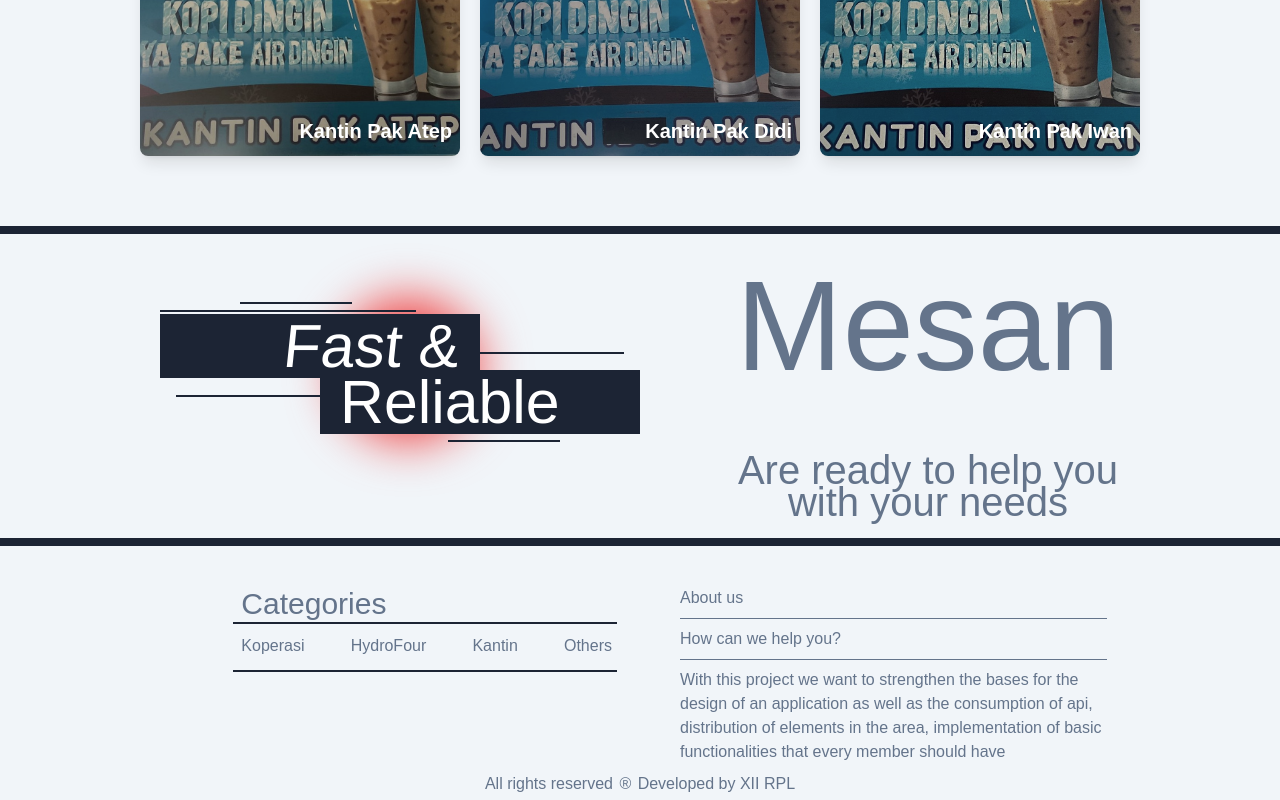
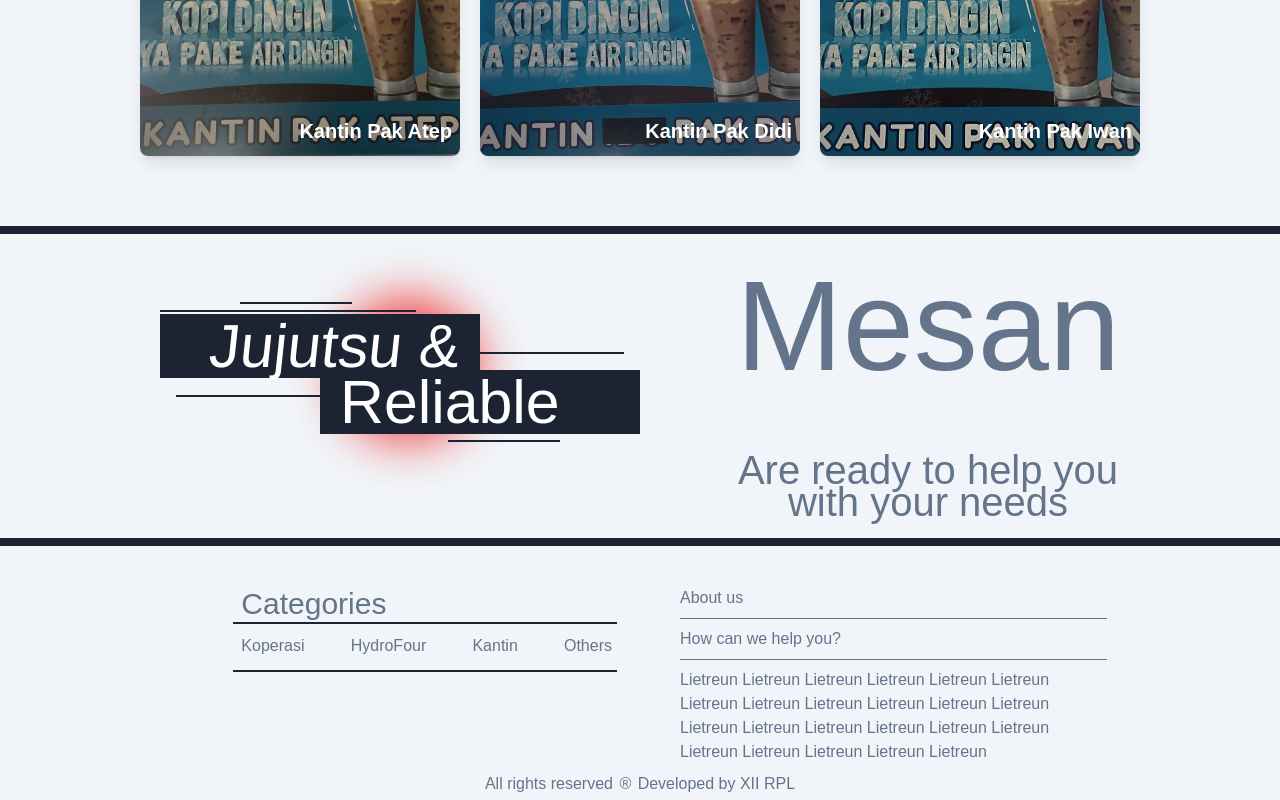
Before and after one commit to Lietreum/MESAN, a React (Vite) app: page / in a window 1280 px wide. Shown: the part 1470-2270 px from the top of the page. Built offline with nearby package versions, Linux system fonts and the light colour scheme.

Commit message:
footer,offer changed

```diff
--- a/src/components/user/Footer/Footer.tsx
+++ b/src/components/user/Footer/Footer.tsx
@@ -26,10 +26,7 @@ const Footer: React.FC = (): JSX.Element => {
             </li>
             <hr className="border-gray-300 dark:border-gray-700" />
             <li>
-              With this <span className="text-gray-800 dark:text-gray-200">project</span> we want
-              to strengthen the bases for the design of an application as well as the consumption of api,
-              distribution of elements in the area, implementation of basic functionalities that every
-              member should have
+            <span className="text-gray-800 dark:text-gray-200">Lietreun</span> Lietreun Lietreun Lietreun Lietreun Lietreun Lietreun Lietreun Lietreun Lietreun Lietreun Lietreun Lietreun Lietreun Lietreun Lietreun Lietreun Lietreun Lietreun Lietreun Lietreun Lietreun Lietreun
             </li>
           </ol>
         </div>
--- a/src/components/user/Footer/Offer.tsx
+++ b/src/components/user/Footer/Offer.tsx
@@ -9,7 +9,7 @@ const Offer = () => {
                 <span className="absolute h-0.5 w-64 z-0 -skew-y-SkewOffer bg-black -top-[0.2rem] -left-[0rem]"></span>
                 <span className="absolute z-10 bg-black h-16 w-80 pr-5 -skew-y-SkewOffer flex justify-end items-center">
                     <p className="text-white text-[3.8rem] -skew-x-6">
-                        Fast &
+                        Jujutsu &
                     </p>
                 </span>
                 <span className="absolute h-0.5 w-36 z-30 -skew-y-SkewOffer bg-black -bottom-[2.2rem] sm:bottom-[6.5rem] left-[20rem]"></span>
```
